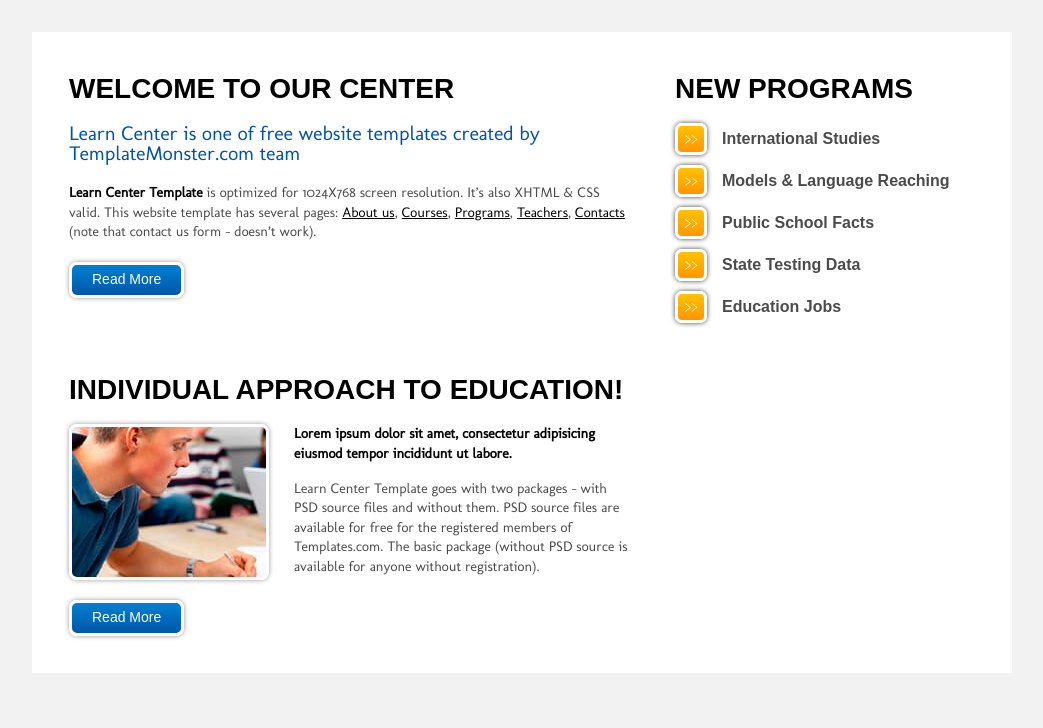
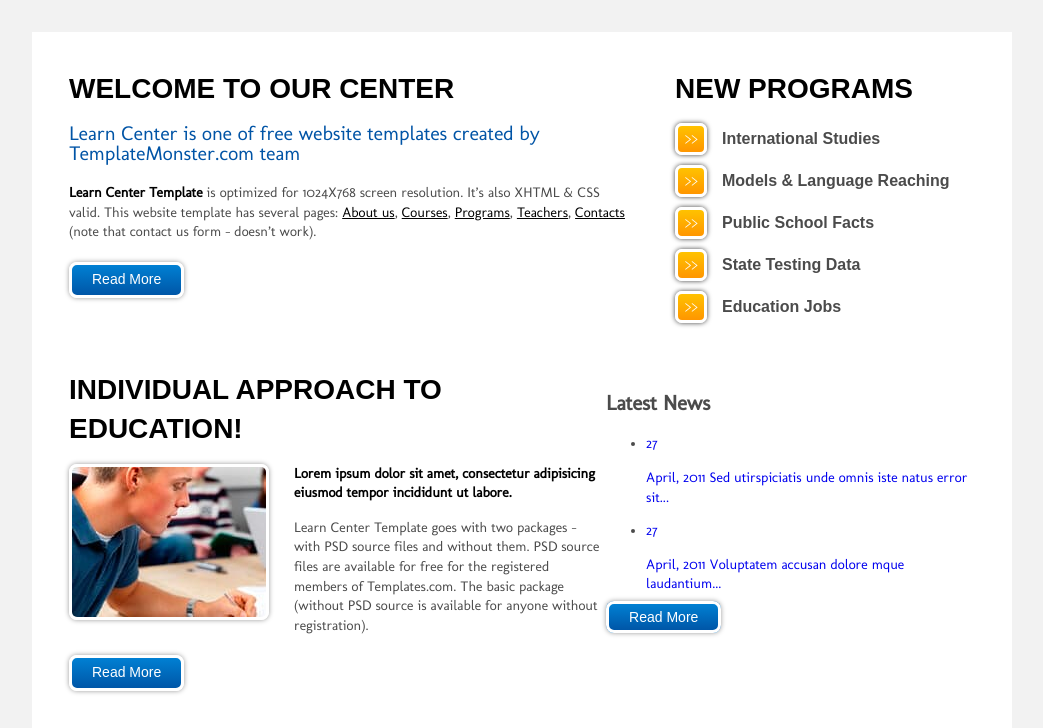
Before and after one commit to milevsky76/learncenter, a plain HTML site: page index.html in a window 1280 px wide. Shown: the part 834-1562 px from the top of the page, without its empty margins (118-1161 px from the left). Before the commit the page ends 1507 px from the top, so only its background shows below. Drawn offline with Linux system fonts and the light colour scheme; a web font is replaced by a local one.

Commit message:
Добавление структуры lnews
Создание структуры блока lnews и изменение ссылке блока education

```diff
--- a/index.html
+++ b/index.html
@@ -175,9 +175,46 @@
                             </div>
                         </div>
 
-                        <a href="" class="education__link link">Read More</a>
+                        <a href="#" class="education__link link">Read More</a>
                     </section>
                     <!-- /.education -->
+
+                    <section class="lnews">
+                        <h2 class="lnews__title">Latest News</h2>
+
+                        <ul class="lnews__list">
+                            <li class="lnews__item">
+                                <a href="#" class="lnews__links">
+                                    <div class="lnews__date date">
+                                        <div class="date__top"></div>
+                                        <div class="date__bottom">27</div>
+                                    </div>
+
+                                    <p class="lnews__text">
+                                        <time datetime="2011-04-27 00:00" class="lnews__time">April, 2011</time>
+                                        Sed utirspiciatis unde omnis iste natus error sit...
+                                    </p>
+                                </a>
+                            </li>
+
+                            <li class="lnews__item">
+                                <a href="#" class="lnews__links">
+                                    <div class="lnews__date date">
+                                        <div class="date__top"></div>
+                                        <div class="date__bottom">27</div>
+                                    </div>
+
+                                    <p class="lnews__text">
+                                        <time datetime="2011-04-25 00:00" class="lnews__time">April, 2011</time>
+                                        Voluptatem accusan dolore mque laudantium...
+                                    </p>
+                                </a>
+                            </li>
+                        </ul>
+
+                        <a href="#" class="lnews__link link">Read More</a>
+                    </section>
+                    <!-- /.lnews -->
                 </div>
             </div>
         </div>
```
